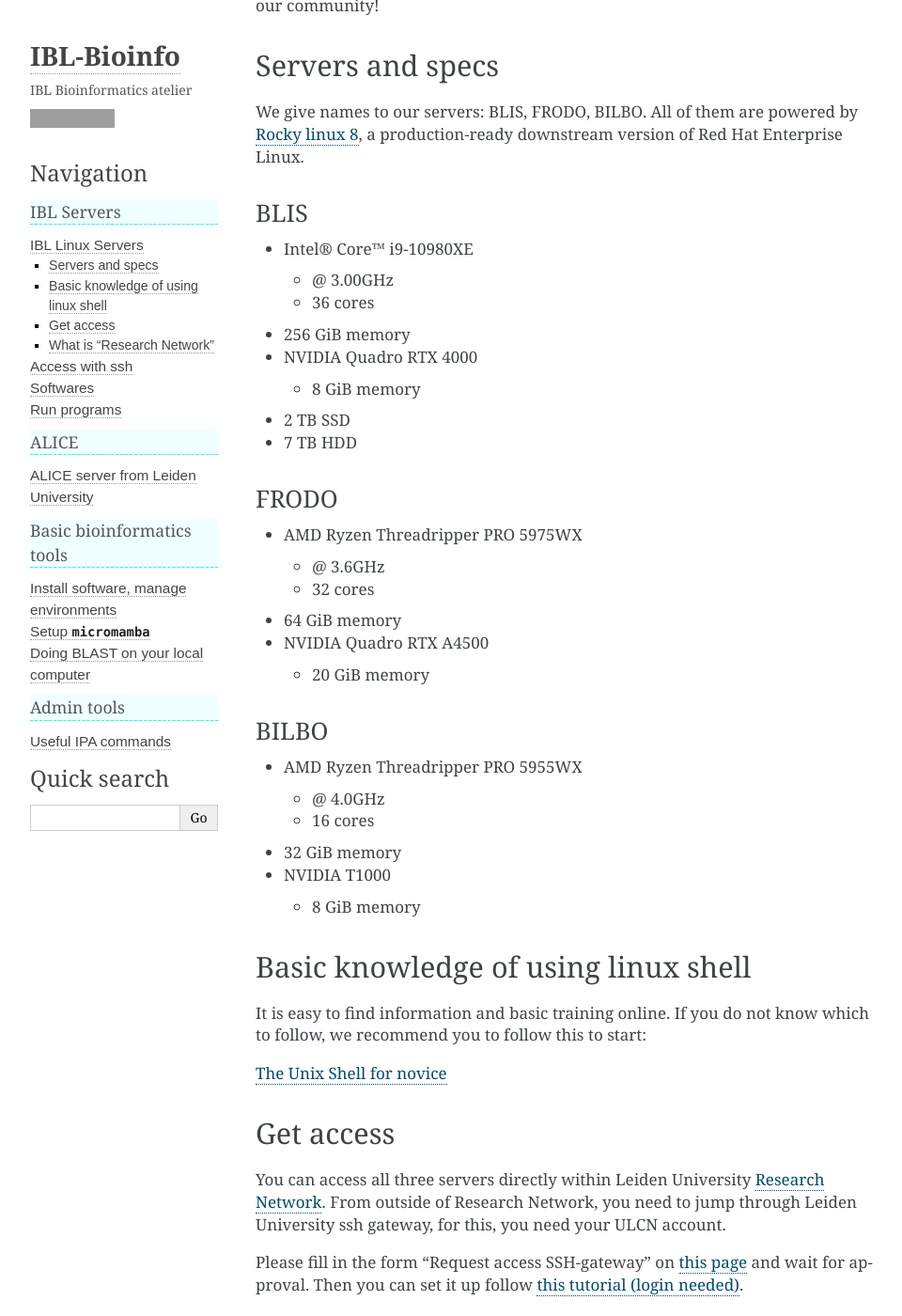
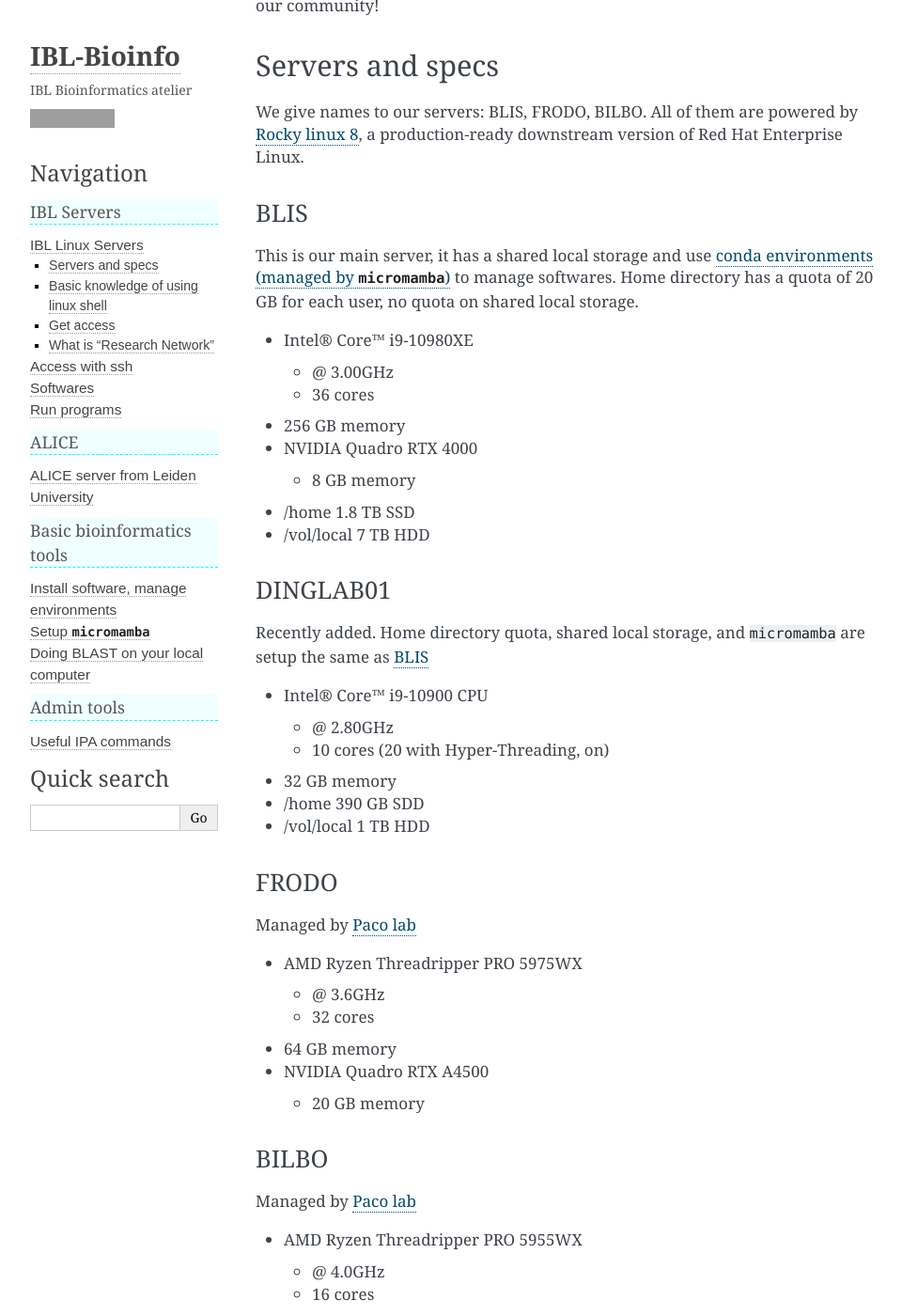
Before and after one commit to snail123815/IBL-bioinfomatics-wiki, a Sphinx documentation site: the page built from docs/source/IBL_servers/Intro.md, in a window 1280 px wide and 1400 px high, scrolled down 197 px. Shown: the whole window at 94% size, without its empty margins (148-1108 px from the left). Built offline with Sphinx 7.4.7, drawn with Linux system fonts in a browser that asks for light colours; some of the changed text lies outside the part shown; grey boxes are pictures that could not be loaded.

Commit message:
Dinglab01 added

```diff
--- a/docs/source/IBL_servers/Intro.md
+++ b/docs/source/IBL_servers/Intro.md
@@ -10,32 +10,49 @@
 
 ### BLIS
 
+This is our main server, it has a shared local storage and use [conda environments (managed by `micromamba`)](Softwares.md) to manage softwares. Home directory has a quota of 20 GB for each user, no quota on shared local storage.
+
 - Intel(R) Core(TM) i9-10980XE
   - @ 3.00GHz
   - 36 cores
-- 256 GiB memory
+- 256 GB memory
 - NVIDIA Quadro RTX 4000
-  - 8 GiB memory
-- 2 TB SSD
-- 7 TB HDD
+  - 8 GB memory
+- /home 1.8 TB SSD
+- /vol/local 7 TB HDD
+
+### DINGLAB01
+
+Recently added. Home directory quota, shared local storage, and `micromamba` are setup the same as [BLIS](#blis)
+
+- Intel(R) Core(TM) i9-10900 CPU
+  - @ 2.80GHz
+  - 10 cores (20 with Hyper-Threading, on)
+- 32 GB memory
+- /home 390 GB SDD
+- /vol/local 1 TB HDD
 
 ### FRODO
+
+Managed by [Paco lab](https://www.universiteitleiden.nl/en/staffmembers/paco-barona-gomez)
 
 - AMD Ryzen Threadripper PRO 5975WX
   - @ 3.6GHz
   - 32 cores
-- 64 GiB memory
+- 64 GB memory
 - NVIDIA Quadro RTX A4500
-  - 20 GiB memory
+  - 20 GB memory
 
 ### BILBO
+
+Managed by [Paco lab](https://www.universiteitleiden.nl/en/staffmembers/paco-barona-gomez)
 
 - AMD Ryzen Threadripper PRO 5955WX
   - @ 4.0GHz
   - 16 cores
-- 32 GiB memory
+- 32 GB memory
 - NVIDIA T1000
-  - 8 GiB memory
+  - 8 GB memory
 
 ## Basic knowledge of using linux shell
 
```
